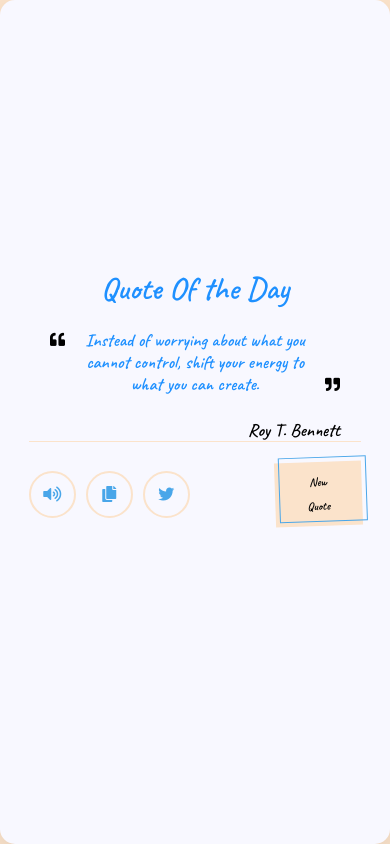
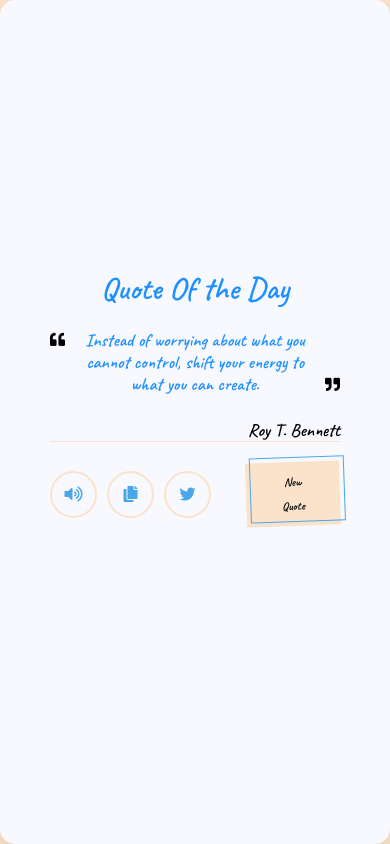
Before and after one commit to bee-thedev/quotegenerator-vanillajs, a plain HTML site: page index.html in a window 390 px wide. Drawn offline with Linux system fonts and the light colour scheme.

Commit message:
responsiveness added

```diff
--- a/style/quote.css
+++ b/style/quote.css
@@ -200,6 +200,8 @@ ul .quote-speech.active{
   left: 2px;
 }
 
+/* -------------------------- Responsiveness --------------------------- */
+
 @media (max-width: 640px) {
     .quoteButton button {
     padding: .5rem 2rem;
@@ -227,3 +229,9 @@ ul .quote-speech.active{
         margin-left: 80px;
 }
 }
+
+@media (max-width: 450px) {
+    .quoteButton  button{
+        margin-left: 30px;
+}
+}
```
